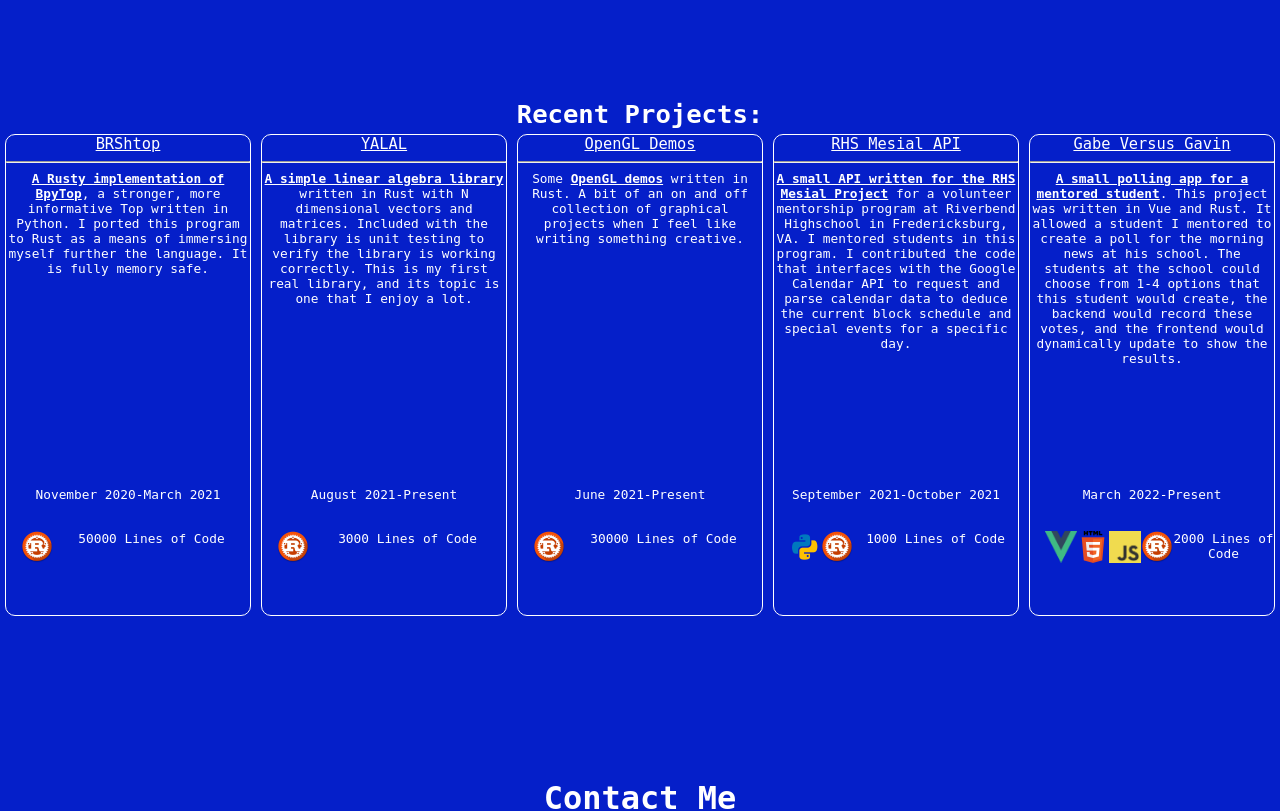
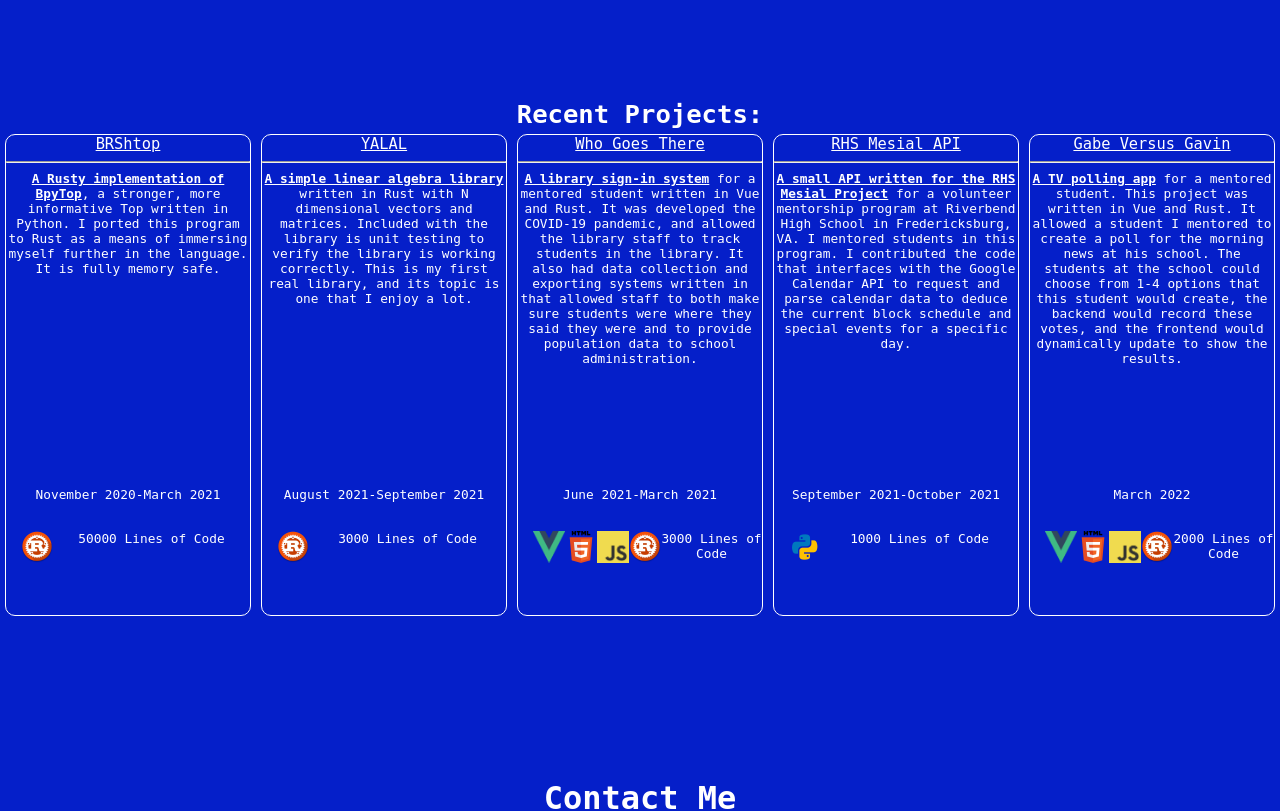
Before and after one commit to StappsWorld/stappsworld.com, a Vue app in the folder resume/: page / in a window 1280 px wide. Shown: the part 3220-4031 px from the top of the page. Built offline with nearby package versions, Linux system fonts and the light colour scheme.

Commit message:
Updated projects, some css, and formatting

```diff
--- a/resume/src/components/contact_me.vue
+++ b/resume/src/components/contact_me.vue
@@ -53,6 +53,22 @@
                       >stappsworld.com</a
                     >
                   </div>
+                  <div class="info_row">
+                    <svg
+                      width="24"
+                      height="24"
+                      viewBox="0 0 24 24"
+                      xmlns="http://www.w3.org/2000/svg"
+                      class="icon"
+                    >
+                      <path
+                        d="M12 0C5.373 0 0 5.373 0 12s5.373 12 12 12 12-5.373 12-12S18.627 0 12 0zm0 2.824a9.176 9.176 0 1 1 0 18.352 9.176 9.176 0 0 1 0-18.352zm5.097 5.058c-.327 0-.61.19-.764.45-1.025 1.463-2.21 3.162-3.288 4.706l-.387-.636a.897.897 0 0 0-.759-.439.901.901 0 0 0-.788.492l-.357.581-1.992-2.943a.897.897 0 0 0-.761-.446c-.514 0-.903.452-.903.96a1 1 0 0 0 .207.61l2.719 3.96c.152.272.44.47.776.47a.91.91 0 0 0 .787-.483c.046-.071.23-.368.314-.504l.324.52c-.035-.047.076.113.087.13.024.031.054.059.078.085.019.019.04.036.058.052.036.033.08.056.115.08.025.016.052.028.076.04.029.015.06.024.088.035.058.025.122.027.18.04.031.004.064.003.092.005.29 0 .546-.149.707-.36 1.4-2 2.842-4.055 4.099-5.849A.995.995 0 0 0 18 8.842c0-.508-.389-.96-.903-.96"
+                      ></path>
+                    </svg>
+                    <a href="https://wakatime.com/@StappsWorld" target="_blank"
+                      >Wakatime/@StappsWorld</a
+                    >
+                  </div>
                 </div>
               </div>
             </div>
@@ -80,7 +96,6 @@ export default {
 </script>
 
 <style scoped>
-
 @media only screen and (max-width: 800px) {
   .contact_me_empty {
     height: 5vh;
@@ -90,7 +105,8 @@ export default {
     height: 50vh;
   }
 
-  svg, img {
+  svg,
+  img {
     padding: 0px 10px 0px 0px;
   }
 }
@@ -189,6 +205,7 @@ export default {
   display: inline-flex;
   justify-content: space-between;
   padding: 20px;
+  min-width: 86%;
 }
 
 h1 {
--- a/resume/src/components/expertise.vue
+++ b/resume/src/components/expertise.vue
@@ -23,12 +23,11 @@
               <li>
                 <p>
                   <img
-                    src="@/assets/language/java_logo.png"
-                    alt="Java"
+                    src="@/assets/language/c_logo.png"
                     width="32"
                     height="32"
                   />
-                  Java - <i class="text-muted">2/2015</i>
+                  C - <i class="text-muted">4/2021</i>
                 </p>
               </li>
               <li>
@@ -45,11 +44,12 @@
               <li>
                 <p>
                   <img
-                    src="@/assets/language/c_logo.png"
+                    src="@/assets/language/java_logo.png"
+                    alt="Java"
                     width="32"
                     height="32"
                   />
-                  C - <i class="text-muted">4/2021</i>
+                  Java - <i class="text-muted">2/2015</i>
                 </p>
               </li>
               <li>
@@ -59,7 +59,7 @@
                     width="32"
                     height="32"
                   />
-                  Win32 API C++ - <i class="text-muted">8/2014</i>
+                  C++ - <i class="text-muted">8/2014</i>
                 </p>
               </li>
               <li>
@@ -84,7 +84,8 @@
             <ul>
               <li>
                 <p>
-                  Implementation of efficient algorithms for manipulation and transfer of data
+                  Implementation of efficient algorithms for manipulation and
+                  transfer of data
                 </p>
               </li>
               <li>
@@ -101,8 +102,8 @@
               </li>
               <li>
                 <p>
-                  Programming automation tools to work around monotonous tasks that would otherwise
-                  take up precious time
+                  Programming automation tools to work around monotonous tasks
+                  that would otherwise take up precious time
                 </p>
               </li>
             </ul>
@@ -128,9 +129,7 @@ export default {
 </script>
 
 <style scoped>
-
 @media only screen and (max-width: 800px) {
-
   .expertise_empty {
     height: 5vh;
   }
@@ -163,7 +162,6 @@ export default {
   margin: 0px 0px 0px 0px;
 }
 
-
 .language_box {
   display: inline-flex;
   justify-content: center;
@@ -192,11 +190,12 @@ export default {
 .rhs {
   width: 50vw;
   border-left: 1px solid white;
-  display:flex; align-items: center;
+  display: flex;
+  align-items: center;
 }
 
 .rhs li {
-    margin-top: auto;
+  margin-top: auto;
 }
 
 ul {
--- a/resume/src/components/projects/projects.js
+++ b/resume/src/components/projects/projects.js
@@ -4,7 +4,7 @@ export const proj_arr = [
     url: "https://github.com/StappsWorld/brshtop",
     tools: ["rust"],
     description:
-      "<u><strong>A Rusty implementation of BpyTop</strong></u>, a stronger, more informative Top written in Python. I ported this program to Rust as a means of immersing myself further the language. It is fully memory safe.",
+      "<u><strong>A Rusty implementation of BpyTop</strong></u>, a stronger, more informative Top written in Python. I ported this program to Rust as a means of immersing myself further in the language. It is fully memory safe.",
     loc: 50000,
     time_started: new Date("November 1, 2020 00:00:00"),
     time_ended: new Date("March 1, 2021 00:00:00"),
@@ -17,24 +17,24 @@ export const proj_arr = [
       "<u><strong>A simple linear algebra library</strong></u> written in Rust with N dimensional vectors and matrices. Included with the library is unit testing to verify the library is working correctly. This is my first real library, and its topic is one that I enjoy a lot.",
     loc: 3000,
     time_started: new Date("August 1, 2021 00:00:00"),
-    time_ended: null,
+    time_ended: new Date("September 1, 2021 00:00:00"),
   },
   {
-    name: "OpenGL Demos",
-    url: "https://github.com/StappsWorld/openGLDemos",
-    tools: ["rust"],
+    name: "Who Goes There",
+    url: "https://github.com/Riverbend-High-School/Who-Goes-There",
+    tools: ["vue", "html", "js", "rust"],
     description:
-      "Some <u><strong>OpenGL demos</strong></u> written in Rust. A bit of an on and off collection of graphical projects when I feel like writing something creative.",
-    loc: 30000,
+      "<u><strong>A library sign-in system</strong></u> for a mentored student written in Vue and Rust. It was developed the COVID-19 pandemic, and allowed the library staff to track students in the library. It also had data collection and exporting systems written in that allowed staff to both make sure students were where they said they were and to provide population data to school administration.",
+    loc: 3000,
     time_started: new Date("June 1, 2021 00:00:00"),
-    time_ended: null,
+    time_ended: new Date("March 1, 2021 00:00:00"),
   },
   {
     name: "RHS Mesial API",
     url: "https://github.com/Riverbend-High-School/rhs-mesial-api",
-    tools: ["python", "rust"],
+    tools: ["python"],
     description:
-      "<u><strong>A small API written for the RHS Mesial Project</u></strong> for a volunteer mentorship program at Riverbend Highschool in Fredericksburg, VA. I mentored students in this program. I contributed the code that interfaces with the Google Calendar API to request and parse calendar data to deduce the current block schedule and special events for a specific day.",
+      "<u><strong>A small API written for the RHS Mesial Project</u></strong> for a volunteer mentorship program at Riverbend High School in Fredericksburg, VA. I mentored students in this program. I contributed the code that interfaces with the Google Calendar API to request and parse calendar data to deduce the current block schedule and special events for a specific day.",
     loc: 1000,
     time_started: new Date("September 1, 2021 00:00:00"),
     time_ended: new Date("October 1, 2021 00:00:00"),
@@ -44,9 +44,9 @@ export const proj_arr = [
     url: "https://github.com/Riverbend-High-School/gabe_versus_gavin",
     tools: ["vue", "html", "js", "rust"],
     description:
-      "<u><strong>A small polling app for a mentored student</u></strong>. This project was written in Vue and Rust. It allowed a student I mentored to create a poll for the morning news at his school. The students at the school could choose from 1-4 options that this student would create, the backend would record these votes, and the frontend would dynamically update to show the results.",
+      "<u><strong>A TV polling app</u></strong> for a mentored student. This project was written in Vue and Rust. It allowed a student I mentored to create a poll for the morning news at his school. The students at the school could choose from 1-4 options that this student would create, the backend would record these votes, and the frontend would dynamically update to show the results.",
     loc: 2000,
     time_started: new Date("March 1, 2022 00:00:00"),
-    time_ended: null,
+    time_ended: new Date("March 1, 2022 00:00:00"),
   },
 ];
--- a/resume/src/components/projects/projects.vue
+++ b/resume/src/components/projects/projects.vue
@@ -18,16 +18,28 @@
             <div class="project_card_description">
               <p><span v-html="project.description"></span></p>
             </div>
-            <div class="project_card_dates">
-              <p v-if="project.time_started">
+            <div
+              class="project_card_dates"
+              v-if="
+                !project.time_ended ||
+                  (project.time_ended &&
+                    project.time_started.getTime() !==
+                      project.time_ended.getTime())
+              "
+            >
+              <p>
                 {{ dateFormat(project.time_started, "mmmm yyyy") }}
               </p>
-              <p v-else>Present</p>
               <p>-</p>
               <p v-if="project.time_ended">
                 {{ dateFormat(project.time_ended, "mmmm yyyy") }}
               </p>
               <p v-else>Present</p>
+            </div>
+            <div class="project_card_dates" v-else>
+              <p>
+                {{ dateFormat(project.time_started, "mmmm yyyy") }}
+              </p>
             </div>
             <div class="project_card_special_info">
               <div class="project_card_logos">
@@ -142,7 +154,6 @@ export default {
   }
 }
 
-
 .projects-enter-from {
   opacity: 0;
 }
```
Also changed, not shown: resume/src/App.vue (+9 -9 lines), resume/src/components/about_me.vue (+5 -6 lines), resume/src/components/past_employment/past_employment.vue (+6 -3 lines).
